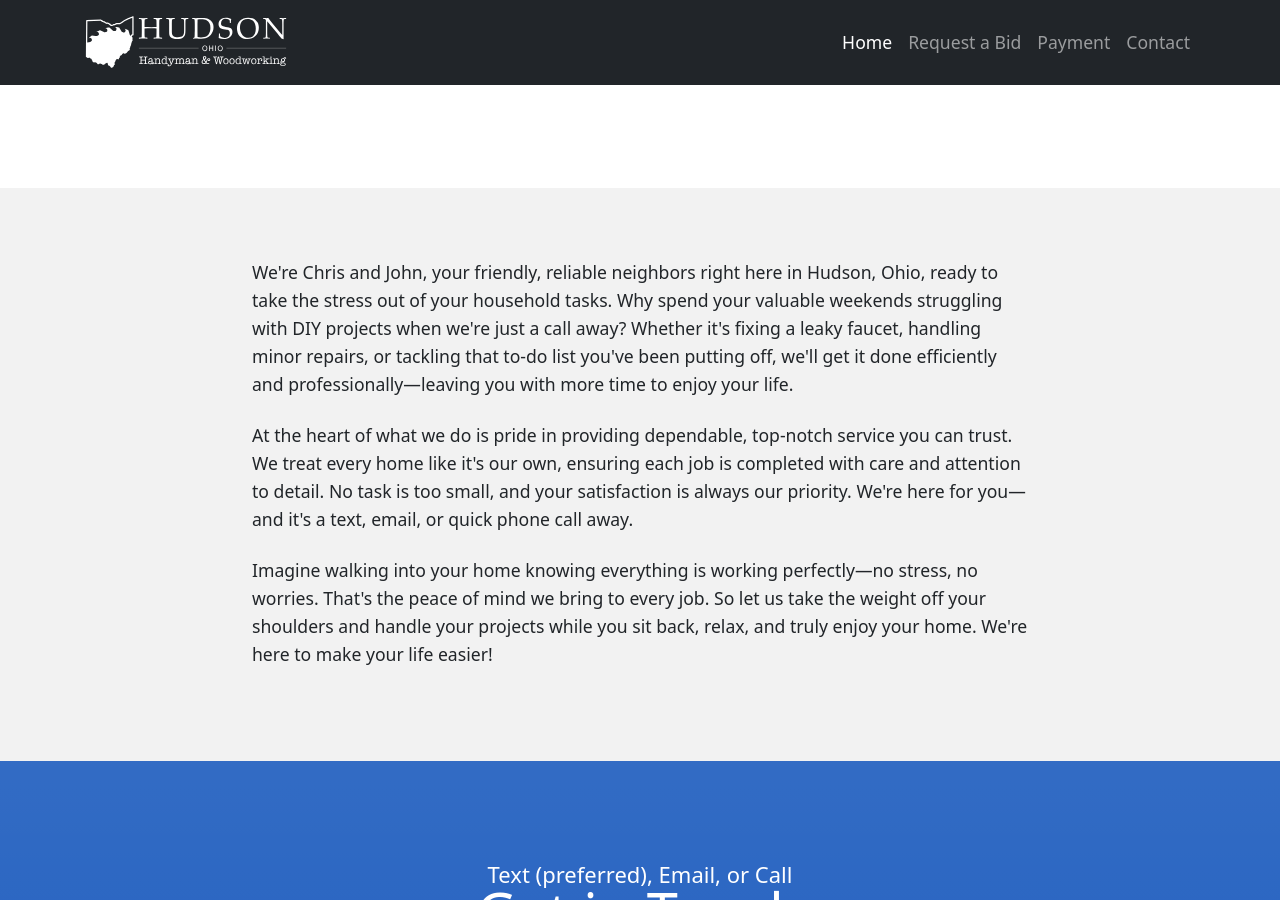
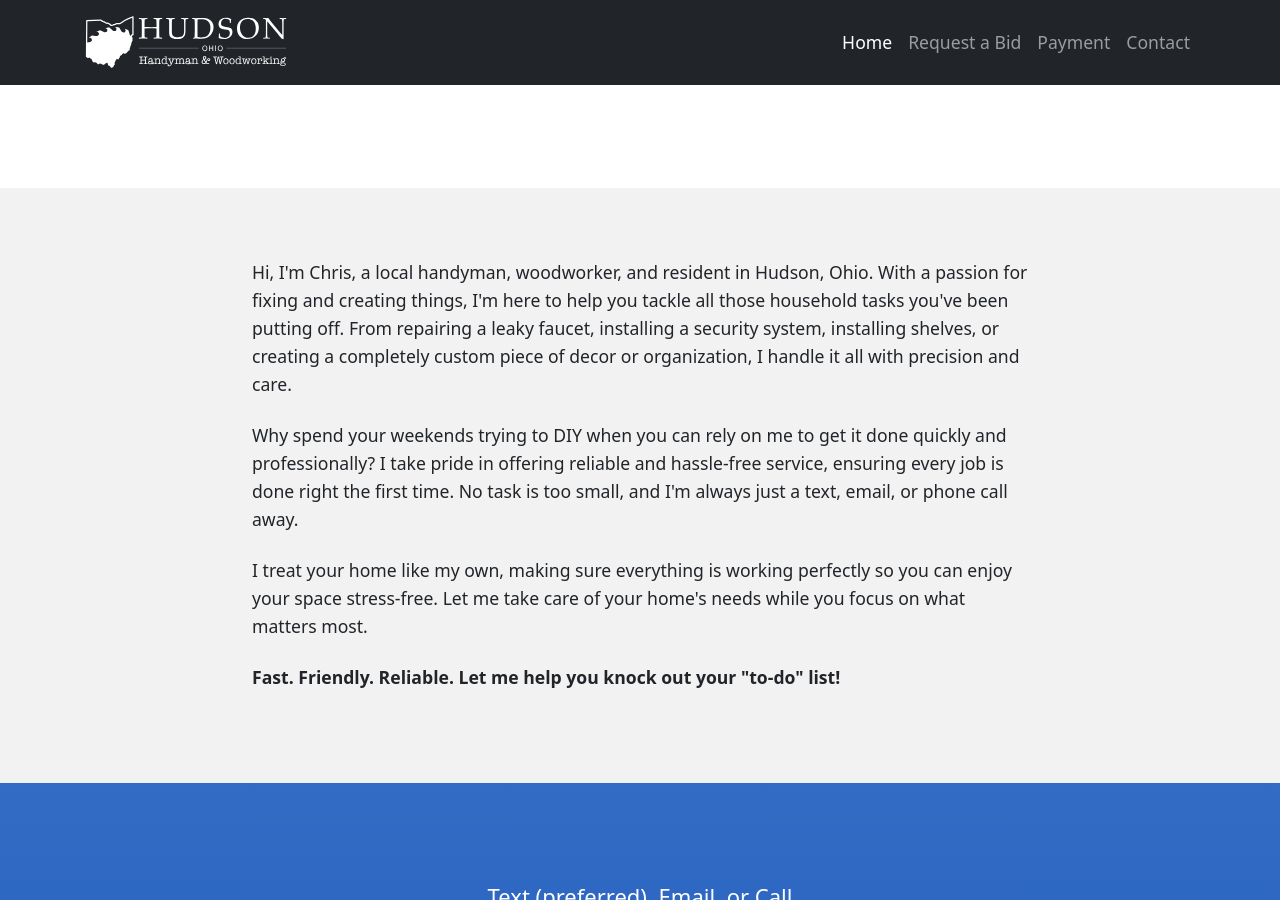
Before and after one commit to ChrisHonniball/hudson-ohio-handyman-and-renovations, a Jekyll site: the page built from index.html, in a window 1280 px wide and 900 px high, scrolled down 323 px. Built offline with Jekyll 4.4.1, drawn with Linux system fonts in a browser that asks for light colours; the list of posts is cut into pages by our own code.

Commit message:
Back to singulat

```diff
--- a/index.html
+++ b/index.html
@@ -20,29 +20,33 @@ layout: default
     <div class="d-block row d-flex justify-content-center">
       <div class="col-12 mx-auto" style="max-width: 800px">
         <p>
-          We're Chris and John, your friendly, reliable neighbors right here in
-          Hudson, Ohio, ready to take the stress out of your household tasks.
-          Why spend your valuable weekends struggling with DIY projects when
-          we're just a call away? Whether it's fixing a leaky faucet, handling
-          minor repairs, or tackling that to-do list you've been putting off,
-          we'll get it done efficiently and professionally&mdash;leaving you
-          with more time to enjoy your life.
+          Hi, I'm Chris, a local handyman, woodworker, and resident in Hudson,
+          Ohio. With a passion for fixing and creating things, I'm here to help
+          you tackle all those household tasks you've been putting off. From
+          repairing a leaky faucet, installing a security system, installing
+          shelves, or creating a completely custom piece of decor or
+          organization, I handle it all with precision and care.
         </p>
 
         <p>
-          At the heart of what we do is pride in providing dependable, top-notch
-          service you can trust. We treat every home like it's our own, ensuring
-          each job is completed with care and attention to detail. No task is
-          too small, and your satisfaction is always our priority. We're here
-          for you&mdash;and it's a text, email, or quick phone call away.
+          Why spend your weekends trying to DIY when you can rely on me to get
+          it done quickly and professionally? I take pride in offering reliable
+          and hassle-free service, ensuring every job is done right the first
+          time. No task is too small, and I'm always just a text, email, or
+          phone call away.
         </p>
 
         <p>
-          Imagine walking into your home knowing everything is working
-          perfectly—no stress, no worries. That's the peace of mind we bring to
-          every job. So let us take the weight off your shoulders and handle
-          your projects while you sit back, relax, and truly enjoy your home.
-          We're here to make your life easier!
+          I treat your home like my own, making sure everything is working
+          perfectly so you can enjoy your space stress-free. Let me take care of
+          your home's needs while you focus on what matters most.
+        </p>
+
+        <p>
+          <strong
+            >Fast. Friendly. Reliable. Let me help you knock out your "to-do"
+            list!</strong
+          >
         </p>
       </div>
     </div>
```
